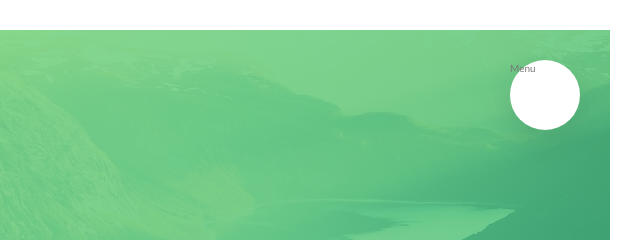
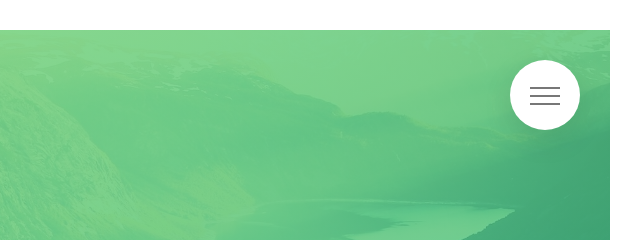
Before and after one commit to AlinaZakirod/CSS-course, a website: page index.html in a window 1280 px wide. Shown: the top 240 px of the page, 640-1280 px from the left. Drawn offline with Linux system fonts and the light colour scheme.

Commit message:
navigation p3 - cross icon

```diff
--- a/index.html
+++ b/index.html
@@ -17,7 +17,9 @@
   <body>
     <div class="navigation">
       <input type="checkbox" class="navigation__checkbox" id="navi-toggle" />
-      <label for="navi-toggle" class="navigation__button">Menu</label>
+      <label for="navi-toggle" class="navigation__button">
+        <span class="navigation__icon">&nbsp;</span>
+      </label>
       <div class="navigation__background">&nbsp;</div>
 
       <nav class="navigation__nav">
--- a/sass/layout/_navigation.scss
+++ b/sass/layout/_navigation.scss
@@ -13,6 +13,8 @@
     right: 6rem;
     z-index: 2000;
     box-shadow: 0 1rem 3rem rgba($color-black, 0.1);
+    text-align: center;
+    cursor: pointer;
   }
 
   &__background {
@@ -91,6 +93,8 @@
     }
   }
 
+  //   FUNCTIONALITY
+
   &__checkbox:checked ~ &__background {
     transform: scale(80);
   }
@@ -99,4 +103,56 @@
     width: 100%;
     opacity: 1;
   }
+
+  //   ICON
+  &__icon {
+    position: relative;
+    margin-top: 3.5rem;
+
+    &,
+    &::before,
+    &::after {
+      width: 3rem;
+      height: 2px;
+      background-color: $color-grey-dark;
+      display: inline-block;
+    }
+
+    &::before,
+    &::after {
+      content: "";
+      position: absolute;
+      left: 0;
+      transition: all 0.2s;
+    }
+
+    &::before {
+      top: -0.8rem;
+    }
+
+    &::after {
+      top: 0.8rem;
+    }
+  }
+
+  &__button:hover &__icon::before {
+    top: -1rem;
+  }
+
+  &__button:hover &__icon::after {
+    top: 1rem;
+  }
+
+  &__checkbox:checked + &__button &__icon {
+    background-color: transparent;
+  }
+
+  &__checkbox:checked + &__button &__icon::before {
+    top: 0;
+    transform: rotate(135deg);
+  }
+  &__checkbox:checked + &__button &__icon::after {
+    top: 0;
+    transform: rotate(-135deg);
+  }
 }
```
Also changed, not shown: css/style.css.
